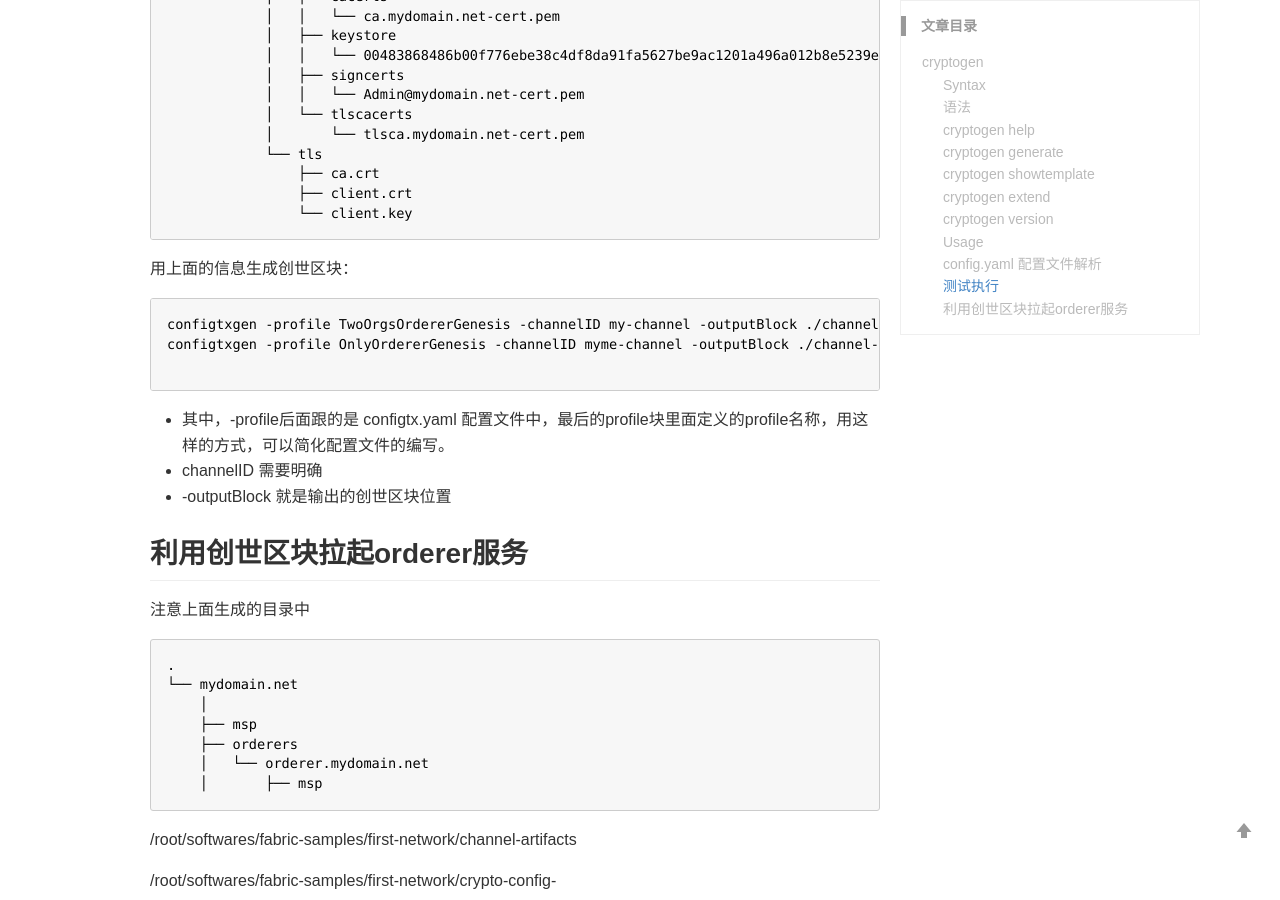
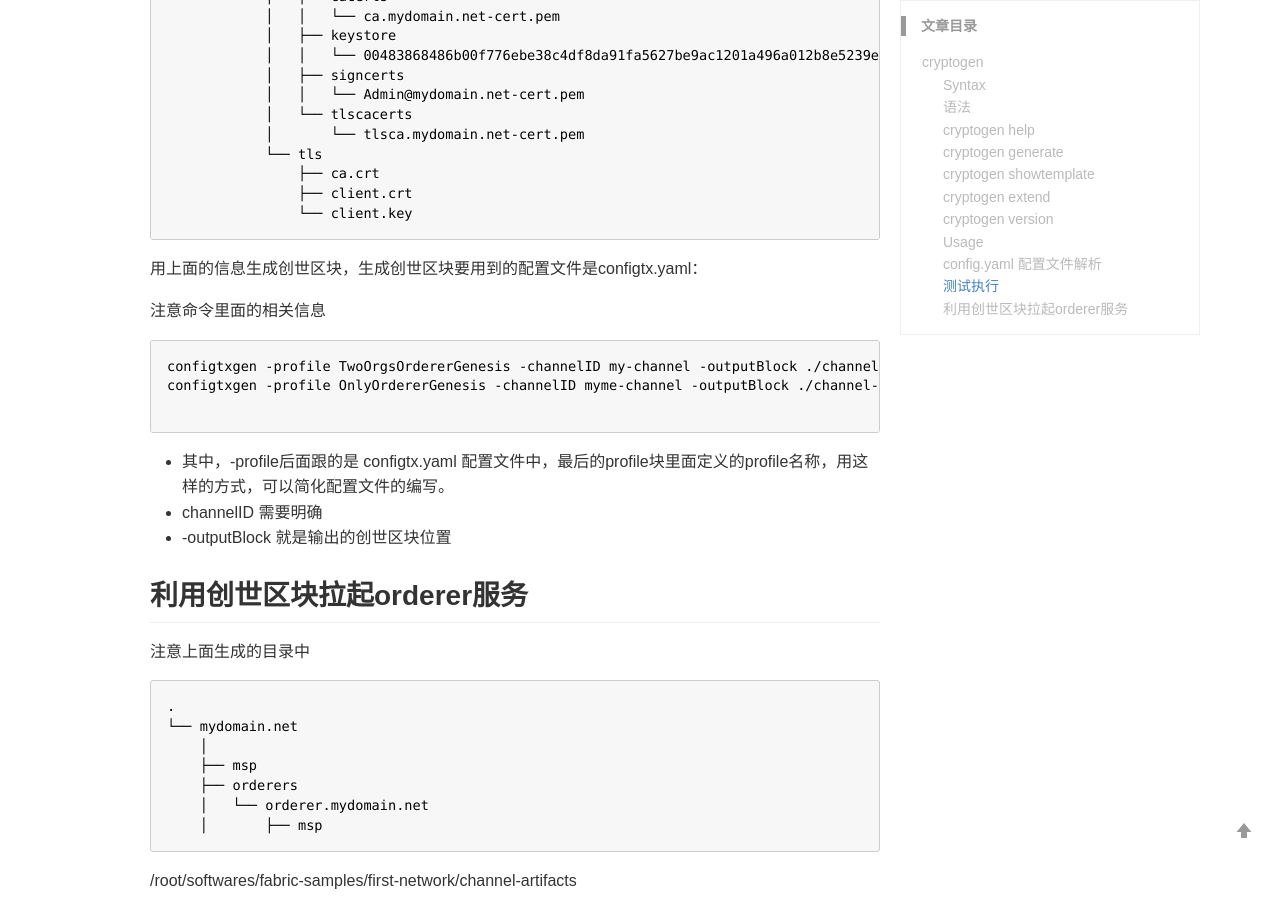
Before and after one commit to nox60/nox60.github.io, a Jekyll site: the page built from _posts/2019-8-8-cryptogen.md, in a window 1280 px wide and 900 px high, scrolled down 6540 px. Built offline with Jekyll 4.4.1, drawn with Linux system fonts in a browser that asks for light colours; our own code applies the rules of GitHub Pages for plain Markdown files; comment, search, counter and statistics services are not loaded.

Commit message:
Modify files

````diff
--- a/_posts/2019-8-8-cryptogen.md
+++ b/_posts/2019-8-8-cryptogen.md
@@ -314,7 +314,11 @@ OrdererOrgs:
 ```
 
 
-用上面的信息生成创世区块：
+用上面的信息生成创世区块，生成创世区块要用到的配置文件是configtx.yaml：
+
+注意命令里面的相关信息
+
+
 
 ```genen
 configtxgen -profile TwoOrgsOrdererGenesis -channelID my-channel -outputBlock ./channel-artifacts/genesis.block
````
